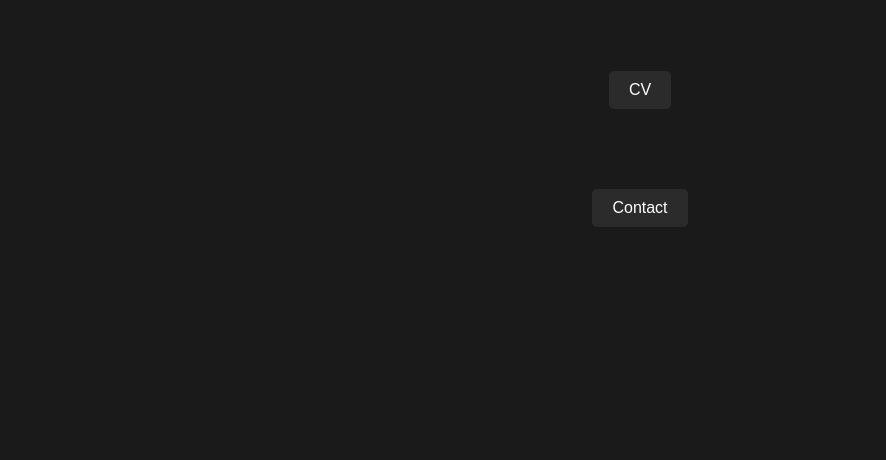
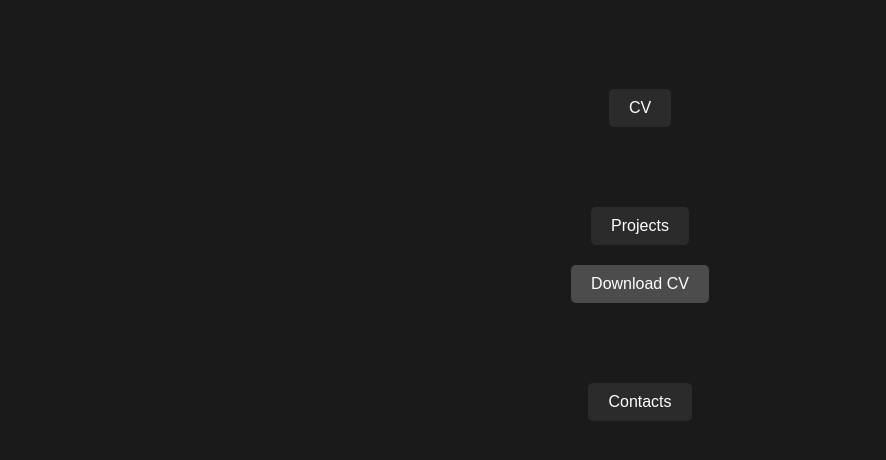
Before and after one commit to SoftwareSimms/Portfolio, a plain HTML site: page index.html in a window 1280 px wide. Shown: the part 326-786 px from the top of the page, without its empty margins (0-886 px from the left). Drawn offline with Linux system fonts and the light colour scheme.

Commit message:
added projects heading

```diff
--- a/index.html
+++ b/index.html
@@ -1,7 +1,6 @@
 <!DOCTYPE html>
 <html>
-<head>
-	<title>Portfolio Website</title>
+<head>Jack Simms</title>
 	<meta name="viewport" content="width=device-width, initial-scale=1.0">
 	<link rel="stylesheet" type="text/css" href="style.css">
 	<link rel="apple-touch-icon" sizes="180x180" href="./img/favicon/apple-touch-icon.png">
@@ -26,9 +25,19 @@
 				</div>
 			</div>
 		</div>
+		<div class="box box2">
+			<div class="btn-wrapper">
+				<button class="btn-expander" onclick="expandCV()">Projects</button>
+				<div class="project" id="project">
+					<div class="project-details">
+						<a href="./pdf/Jack Simms Full Time CV March 23.pdf" target="_blank"><button class="btn-download">Download CV</button></a>
+					</div>
+				</div>
+			</div>
+		</div>
 		<div class="box box3">
 			<div class="btn-wrapper">
-				<button class="btn-expander" onclick="expandContact()">Contact</button>
+				<button class="btn-expander" onclick="expandContact()">Contacts</button>
 				<div class="contact" id="contact">
 					<div class="contact-details">
 						<a href="mailto:softwaresimms@gmail.com"><div class="btn">Gmail</div></a>
```
